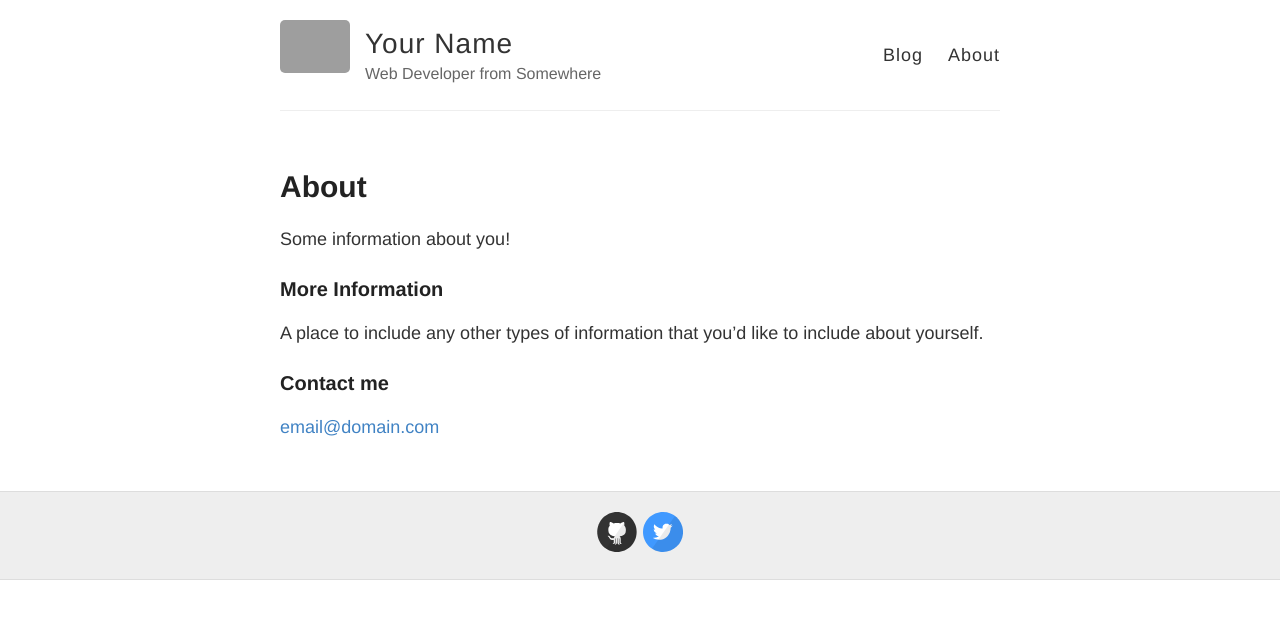
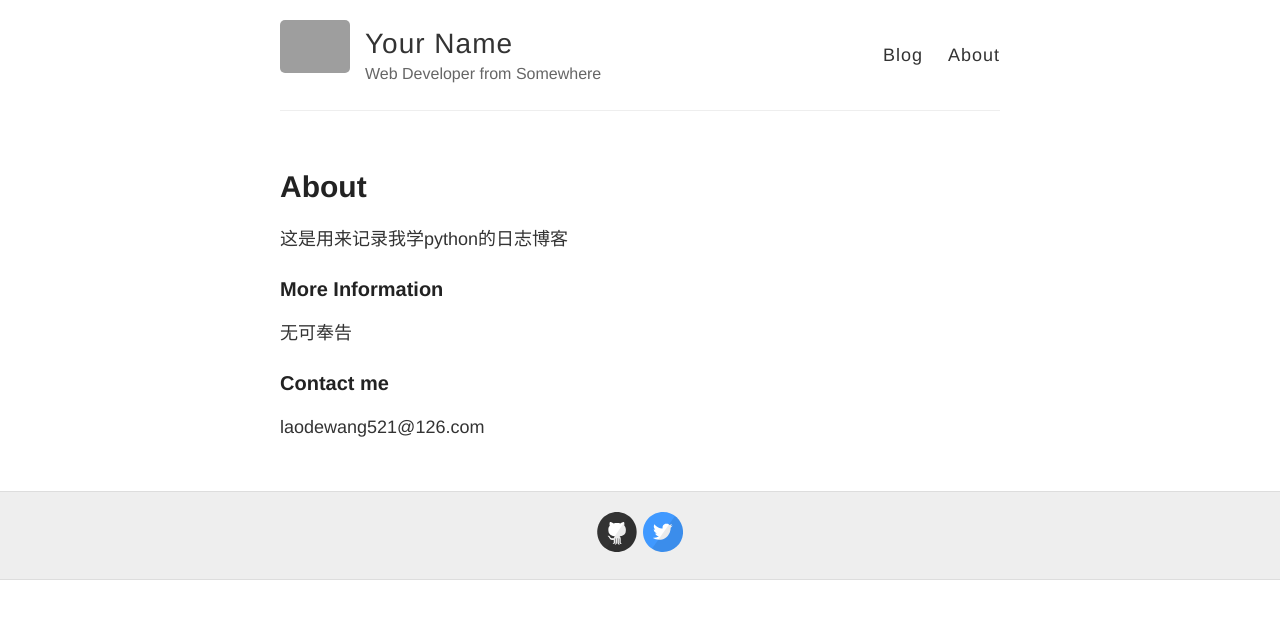
Before and after one commit to NOCharles/NOCharles.github.io, a Jekyll site: the page built from about.md, in a window 1280 px wide. Shown: the top 619 px of the page. Built offline with Jekyll 4.4.1, drawn with Linux system fonts in a browser that asks for light colours; grey boxes are pictures that could not be loaded.

Commit message:
Update about.md

```diff
--- a/about.md
+++ b/about.md
@@ -4,12 +4,12 @@ title: About
 permalink: /about/
 ---
 
-Some information about you!
+这是用来记录我学python的日志博客
 
 ### More Information
 
-A place to include any other types of information that you'd like to include about yourself.
+无可奉告
 
 ### Contact me
 
-[email@domain.com](mailto:email@domain.com)
+laodewang521@126.com
```
